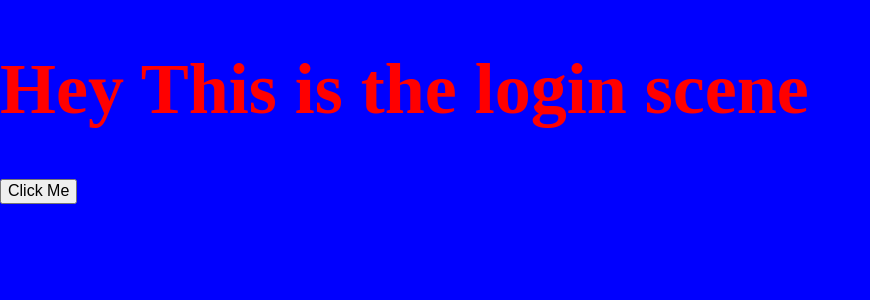
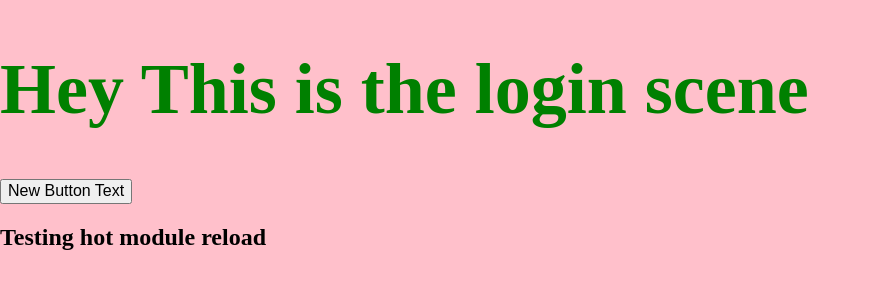
Before and after one commit to jordanbb/react-testing, a React app: page / in a window 1280 px wide. Shown: the top 300 px of the page, without its empty margins (0-870 px from the left). Built offline with nearby package versions, Linux system fonts and the light colour scheme.

Commit message:
messing around with initial components.

```diff
--- /dev/null
+++ b/src/components/Heading.js
@@ -0,0 +1,9 @@
+import React from "react";
+
+const Heading = () => {
+    return (
+        <h2>Testing hot module reload</h2>
+    )
+};
+
+export default Heading;
--- a/src/components/button.js
+++ b/src/components/button.js
@@ -1,8 +1,8 @@
 import React from "react";
 
-const Button = () => {
+const Button = (props) => {
     return (
-        <button>Click Me</button>
+        <button>{props.buttonText}</button>
     )
 };
 
--- a/src/css/app.scss
+++ b/src/css/app.scss
@@ -1,6 +1,6 @@
 @import "~normalize.css";
-@import "./scss/typography.scss";
+@import "./base/typography.scss";
 
 body {
-  background-color: blue;
+  background-color: pink;
 }
--- a/src/css/scss/typography.scss
+++ b/src/css/base/typography.scss
@@ -1,4 +1,4 @@
-$color: red;
+$color: green;
 
 body {
 
--- a/src/scenes/auth/login/index.js
+++ b/src/scenes/auth/login/index.js
@@ -1,12 +1,14 @@
 import React from "react";
-import Button from "../../../components/button";
+import Button from "components/button";
+import Heading from "components/Heading";
 
 class Login extends React.Component {
     render(){
         return (
             <div>
                 <h1>Hey This is the login scene</h1>
-                <Button />
+                <Button buttonText="New Button Text" />
+                <Heading/>
             </div>
         )
     }
--- a/webpack.config.js
+++ b/webpack.config.js
@@ -12,6 +12,9 @@ module.exports = {
         publicPath: '/'
     },
     devtool: "eval-source-map",
+    resolve: {
+        modules: [SRC_DIR, "node_modules"]
+    },
     module: {
         rules: [
             {
```
